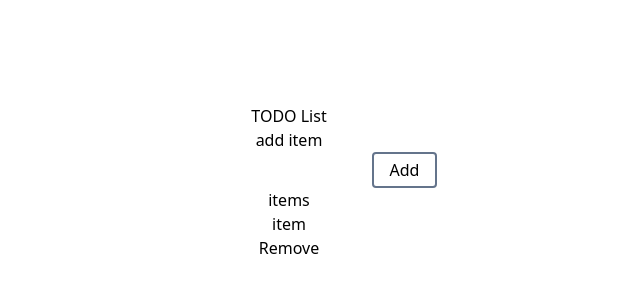
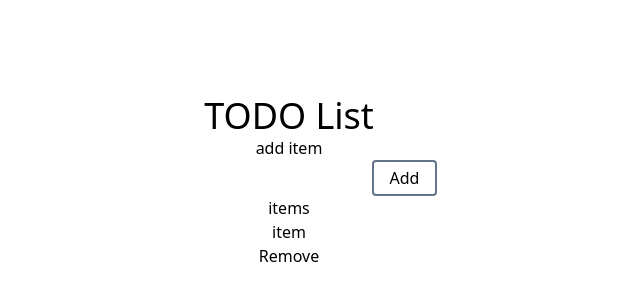
Before and after one commit to tee-talog/nextjs-todo-list, a Next.js app: page / in a window 1280 px wide. Shown: the part 218-518 px from the top of the page, without its empty margins (351-991 px from the left). Built offline with nearby package versions, Linux system fonts and the light colour scheme.

Commit message:
feat: ページタイトルコンポーネントにスタイルを付与

```diff
--- a/components/PageTitle.tsx
+++ b/components/PageTitle.tsx
@@ -1,8 +1,16 @@
-import { ReactNode } from 'react'
+import clsx from 'clsx'
+import { ComponentProps } from 'react'
 
-type PageTitleProps = {
-  children: ReactNode
-}
-const PageTitle = ({ children }: PageTitleProps) => <h1>{children}</h1>
+type PageTitleProps = ComponentProps<'h1'>
 
-export default PageTitle
+const Container = ({ children, ...props }: PageTitleProps) => (
+  <Presenter {...props}>{children}</Presenter>
+)
+
+const Presenter = ({ children, className, ...props }: PageTitleProps) => (
+  <h1 className={clsx(className, 'text-4xl')} {...props}>
+    {children}
+  </h1>
+)
+
+export default Container
```
